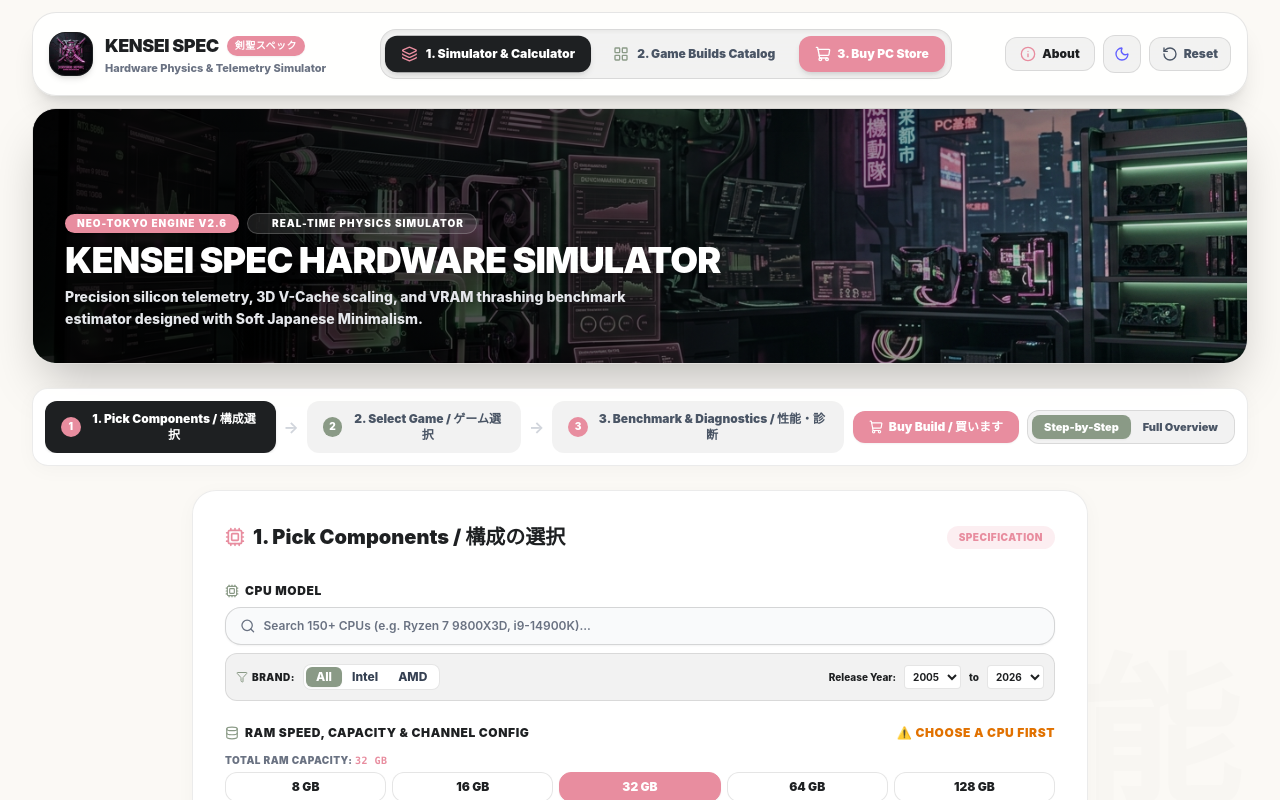
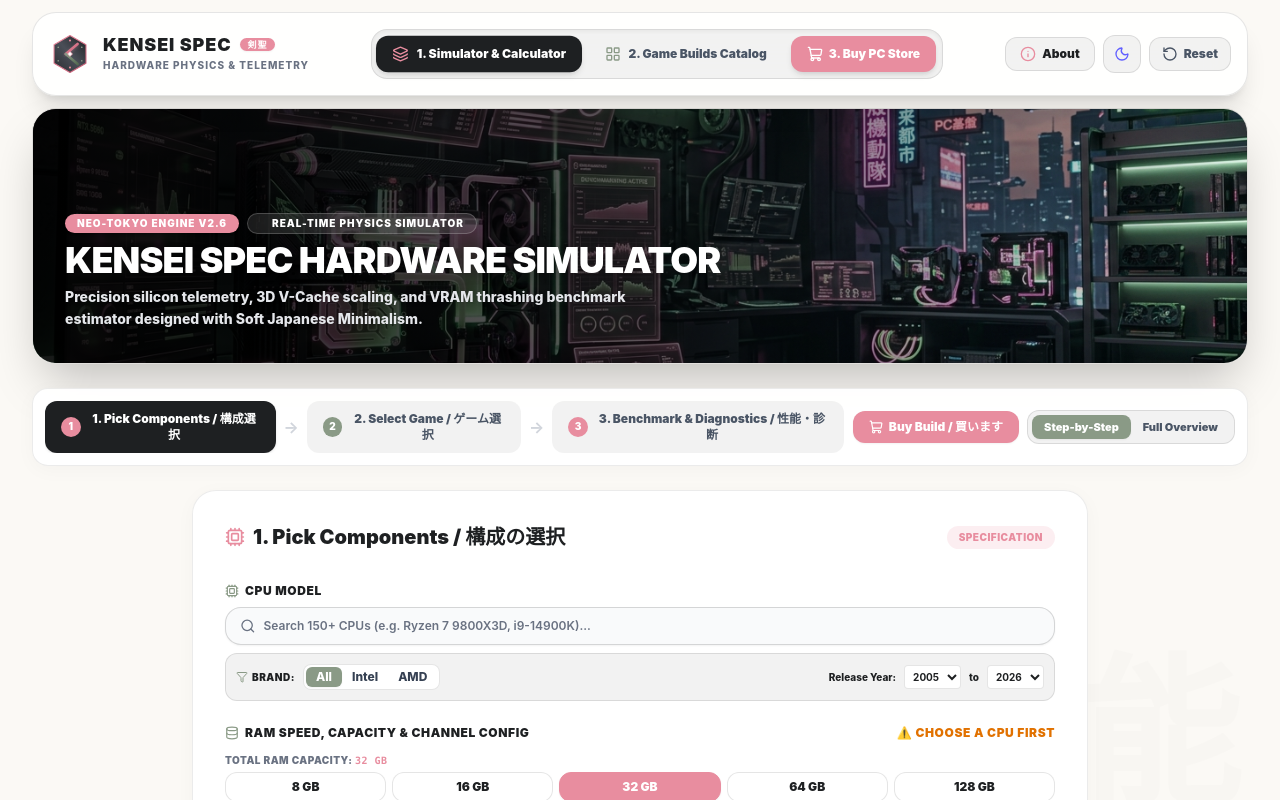
Before and after one commit to dorelore5-NihonJin/Kensei_spec, a React (Vite) app: page / in a window 1280 px wide. Shown: the top 800 px of the page. Built offline with nearby package versions, Linux system fonts and the light colour scheme.

Commit message:
style(logo): replace AI-style clipart logo with sleek minimalist SVG corporate logo component

```diff
--- a/src/components/Footer.tsx
+++ b/src/components/Footer.tsx
@@ -1,4 +1,5 @@
 import { Cpu, Gamepad2, ShoppingCart, Zap, ShieldCheck } from "lucide-react";
+import KenseiLogo from "./KenseiLogo";
 
 interface FooterProps {
   setActivePage: (page: "simulator" | "catalog") => void;
@@ -13,23 +14,8 @@ export default function Footer({ setActivePage, onOpenBuyModal }: FooterProps) {
 
         {/* Col 1: Brand Info */}
         <div className="lg:col-span-2 flex flex-col gap-4">
-          <div className="flex items-center gap-3">
-            <div className="w-10 h-10 rounded-2xl overflow-hidden border border-black/10 dark:border-white/10 shadow-md bg-[#1E2022] shrink-0">
-              <img
-                src="./kensei_logo.jpg"
-                alt="KENSEI LOGO"
-                className="w-full h-full object-cover"
-                onError={(e) => {
-                  e.currentTarget.style.display = "none";
-                }}
-              />
-            </div>
-            <div>
-              <h3 className="text-base font-black text-[#1E2022] dark:text-white flex items-center gap-2">
-                KENSEI SPEC <span className="text-[10px] bg-[#E88D9F] text-white px-2 py-0.5 rounded font-black tracking-wider uppercase">剣聖スペック</span>
-              </h3>
-              <p className="text-[11px] text-gray-500 font-extrabold">Next-Gen Real-Time PC Hardware Telemetry & FPS Simulator</p>
-            </div>
+          <div className="flex items-center">
+            <KenseiLogo size={42} showText={true} />
           </div>
 
           <p className="text-xs leading-relaxed text-gray-500 dark:text-gray-400 font-bold max-w-md">
--- a/src/components/Header.tsx
+++ b/src/components/Header.tsx
@@ -1,5 +1,6 @@
 import { useState } from "react";
 import { Sun, Moon, RotateCcw, Info, Sparkles, X, ShieldCheck, Cpu, Zap, Activity, ShoppingCart, Layers, LayoutGrid } from "lucide-react";
+import KenseiLogo from "./KenseiLogo";
 
 interface HeaderProps {
   darkMode: boolean;
@@ -26,28 +27,8 @@ export default function Header({
       <header className="sticky top-3 z-40 w-full bg-white/90 dark:bg-[#1A1C1E]/95 backdrop-blur-xl border border-black/10 dark:border-white/10 rounded-3xl p-3 sm:p-4 shadow-xl flex flex-col lg:flex-row items-center justify-between gap-4 transition-all duration-300">
 
         {/* Left: Brand Logo & Title */}
-        <div className="flex items-center gap-3 cursor-pointer" onClick={() => setActivePage("simulator")}>
-          <div className="w-11 h-11 rounded-2xl overflow-hidden border border-black/10 dark:border-white/10 shadow-md shrink-0 bg-[#1E2022]">
-            <img
-              src="./kensei_logo.jpg"
-              alt="KENSEI SPEC LOGO"
-              className="w-full h-full object-cover"
-              onError={(e) => {
-                e.currentTarget.style.display = "none";
-              }}
-            />
-          </div>
-          <div>
-            <h2 className="text-base sm:text-lg font-black tracking-tight text-[#1E2022] dark:text-white flex items-center gap-2">
-              KENSEI SPEC
-              <span className="text-[10px] text-white bg-[#E88D9F] font-black uppercase tracking-wider px-2 py-0.5 rounded-full shadow-xs">
-                剣聖スペック
-              </span>
-            </h2>
-            <p className="text-[11px] text-gray-500 dark:text-gray-400 font-extrabold hidden sm:block">
-              Hardware Physics & Telemetry Simulator
-            </p>
-          </div>
+        <div className="flex items-center cursor-pointer" onClick={() => setActivePage("simulator")}>
+          <KenseiLogo size={42} showText={true} />
         </div>
 
         {/* Center: PROMINENT PRIMARY SITE NAVIGATION TABS */}
--- /dev/null
+++ b/src/components/KenseiLogo.tsx
@@ -0,0 +1,113 @@
+interface KenseiLogoProps {
+  size?: number;
+  className?: string;
+  showText?: boolean;
+}
+
+export default function KenseiLogo({ size = 44, className = "", showText = false }: KenseiLogoProps) {
+  return (
+    <div className={`inline-flex items-center gap-3 select-none ${className}`}>
+      {/* Sleek Professional Corporate Geometric Icon (Google/Vercel/Sony aesthetic) */}
+      <svg
+        width={size}
+        height={size}
+        viewBox="0 0 100 100"
+        fill="none"
+        xmlns="http://www.w3.org/2000/svg"
+        className="shrink-0 transition-transform duration-300 hover:scale-105"
+      >
+        <defs>
+          {/* Main Silicon Rose Gradient */}
+          <linearGradient id="kenseiRoseGrad" x1="0%" y1="0%" x2="100%" y2="100%">
+            <stop offset="0%" stopColor="#E88D9F" />
+            <stop offset="100%" stopColor="#C45A72" />
+          </linearGradient>
+
+          {/* Sage Hardware Accent Gradient */}
+          <linearGradient id="kenseiSageGrad" x1="0%" y1="0%" x2="100%" y2="100%">
+            <stop offset="0%" stopColor="#8A9A86" />
+            <stop offset="100%" stopColor="#556B52" />
+          </linearGradient>
+
+          {/* Metallic Silver Gradient */}
+          <linearGradient id="kenseiSilverGrad" x1="0%" y1="100%" x2="100%" y2="0%">
+            <stop offset="0%" stopColor="#2A2D32" />
+            <stop offset="50%" stopColor="#4A4E57" />
+            <stop offset="100%" stopColor="#1E2022" />
+          </linearGradient>
+
+          {/* Core Glow Filter */}
+          <filter id="logoGlow" x="-20%" y="-20%" width="140%" height="140%">
+            <feDropShadow dx="0" dy="2" stdDeviation="4" floodColor="#E88D9F" floodOpacity="0.35" />
+          </filter>
+        </defs>
+
+        {/* 1. Outer Dark Hexagonal Silicon Die Frame */}
+        <path
+          d="M50 6 L88 28 V72 L50 94 L12 72 V28 Z"
+          fill="url(#kenseiSilverGrad)"
+          stroke="url(#kenseiRoseGrad)"
+          strokeWidth="2.5"
+          strokeLinejoin="round"
+        />
+
+        {/* 2. Inner Circuit Micro-Grid Corner Accents */}
+        <circle cx="50" cy="18" r="2.5" fill="#E88D9F" />
+        <circle cx="78" cy="34" r="2" fill="#8A9A86" />
+        <circle cx="78" cy="66" r="2" fill="#8A9A86" />
+        <circle cx="50" cy="82" r="2.5" fill="#E88D9F" />
+        <circle cx="22" cy="66" r="2" fill="#8A9A86" />
+        <circle cx="22" cy="34" r="2" fill="#8A9A86" />
+
+        {/* 3. Stylized Minimalist Katana Edge "K" Geometry */}
+        {/* Vertical Spine (Blade Edge) */}
+        <path
+          d="M40 26 L40 74"
+          stroke="url(#kenseiRoseGrad)"
+          strokeWidth="6"
+          strokeLinecap="round"
+          filter="url(#logoGlow)"
+        />
+
+        {/* Upper Slash Edge */}
+        <path
+          d="M40 50 L68 26"
+          stroke="url(#kenseiRoseGrad)"
+          strokeWidth="6"
+          strokeLinecap="round"
+          filter="url(#logoGlow)"
+        />
+
+        {/* Lower Slash Edge */}
+        <path
+          d="M40 50 L68 74"
+          stroke="url(#kenseiSageGrad)"
+          strokeWidth="6"
+          strokeLinecap="round"
+        />
+
+        {/* Center Diamond Core Jewel */}
+        <polygon
+          points="50,44 56,50 50,56 44,50"
+          fill="#FFFFFF"
+          stroke="#E88D9F"
+          strokeWidth="1.5"
+        />
+      </svg>
+
+      {showText && (
+        <div className="flex flex-col">
+          <span className="font-black text-base sm:text-lg tracking-wider text-[#1E2022] dark:text-white flex items-center gap-2 leading-none">
+            KENSEI SPEC
+            <span className="text-[9px] font-black uppercase bg-[#E88D9F] text-white px-2 py-0.5 rounded-full tracking-widest shadow-xs">
+              剣聖
+            </span>
+          </span>
+          <span className="text-[10px] font-extrabold text-gray-500 dark:text-gray-400 tracking-widest uppercase mt-1">
+            Hardware Physics & Telemetry
+          </span>
+        </div>
+      )}
+    </div>
+  );
+}
```
